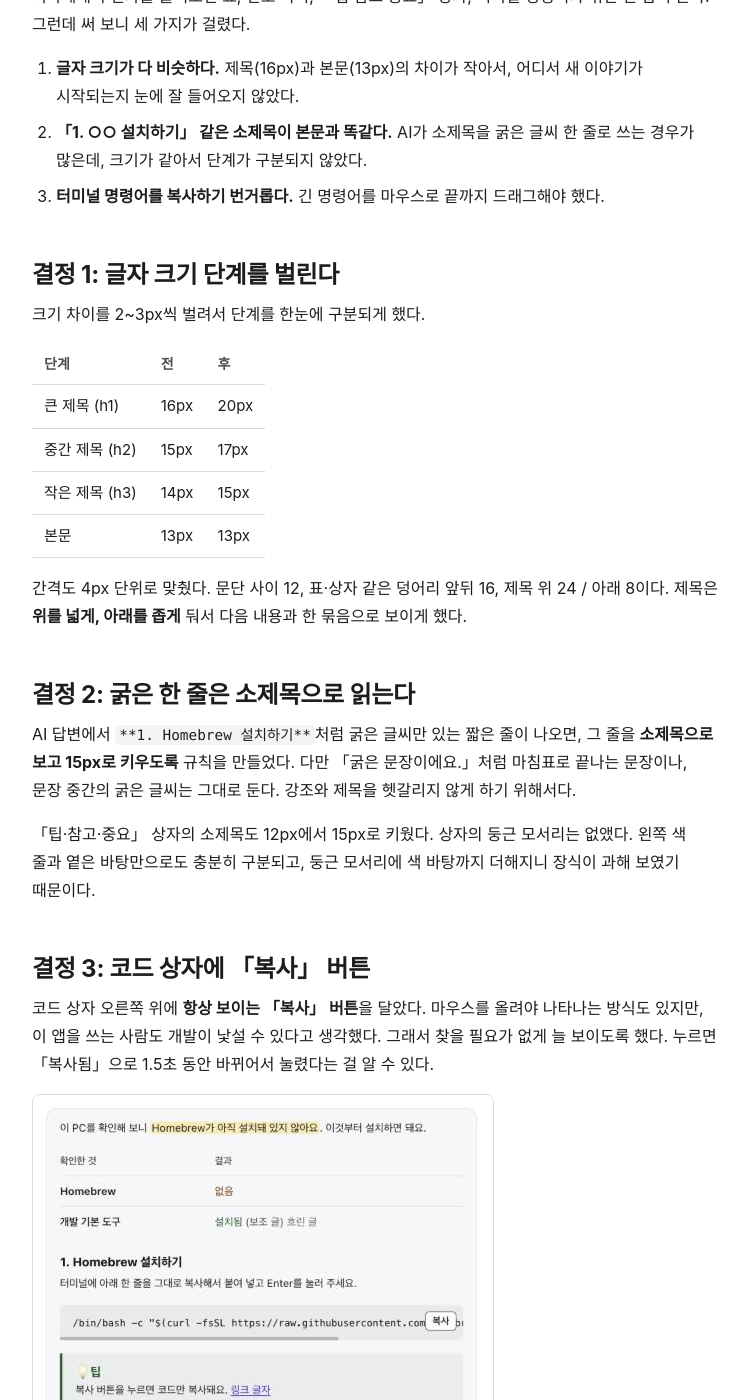
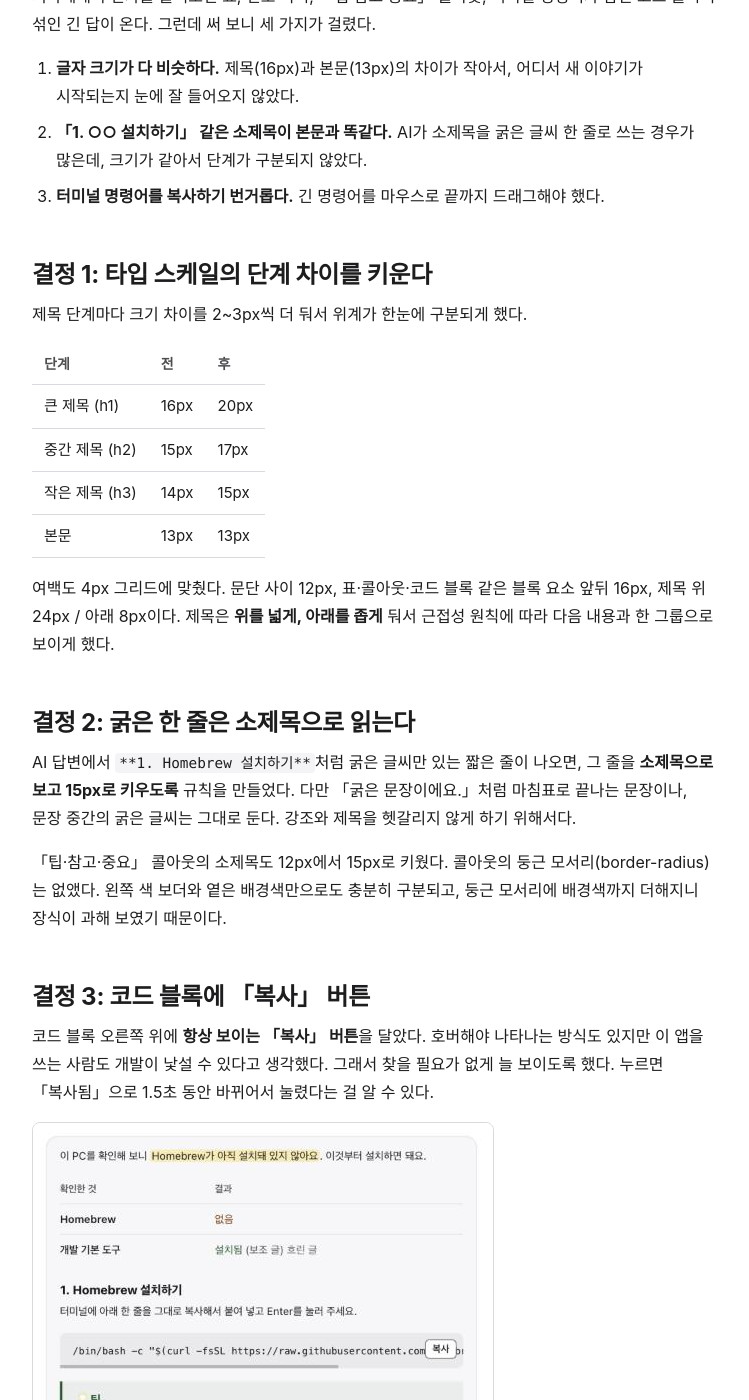
Before and after one commit to leeruji/leeruji.github.io, a Jekyll site: the page built from _posts/2026-10-15-shisa-chat-readability.md, in a window 1280 px wide and 1400 px high, scrolled down 539 px. Shown: the whole window, without its empty margins (264-1013 px from the left). Built offline with Jekyll 4.4.1, drawn with Linux system fonts in a browser that asks for light colours; some of the changed text lies outside the part shown.

Commit message:
fix: 시사 글 UI 용어 정리, 미리 알림 단락 빼기
Co-Authored-By: Claude Opus 5.5 <noreply@anthropic.com>

```diff
--- a/_posts/2026-10-15-shisa-chat-readability.md
+++ b/_posts/2026-10-15-shisa-chat-readability.md
@@ -9,15 +9,15 @@ tags: [시사 비서, UI, 접근성, Claude Code]
 
 ## 문제: 답변이 다 비슷해 보인다
 
-시사에게 무언가를 물어보면 표, 번호 목록, 「팁·참고·중요」 상자, 터미널 명령어가 섞인 긴 답이 온다. 그런데 써 보니 세 가지가 걸렸다.
+시사에게 무언가를 물어보면 표, 번호 목록, 「팁·참고·중요」 콜아웃, 터미널 명령어가 담긴 코드 블록이 섞인 긴 답이 온다. 그런데 써 보니 세 가지가 걸렸다.
 
 1. **글자 크기가 다 비슷하다.** 제목(16px)과 본문(13px)의 차이가 작아서, 어디서 새 이야기가 시작되는지 눈에 잘 들어오지 않았다.
 2. **「1. ○○ 설치하기」 같은 소제목이 본문과 똑같다.** AI가 소제목을 굵은 글씨 한 줄로 쓰는 경우가 많은데, 크기가 같아서 단계가 구분되지 않았다.
 3. **터미널 명령어를 복사하기 번거롭다.** 긴 명령어를 마우스로 끝까지 드래그해야 했다.
 
-## 결정 1: 글자 크기 단계를 벌린다
+## 결정 1: 타입 스케일의 단계 차이를 키운다
 
-크기 차이를 2~3px씩 벌려서 단계를 한눈에 구분되게 했다.
+제목 단계마다 크기 차이를 2~3px씩 더 둬서 위계가 한눈에 구분되게 했다.
 
 | 단계 | 전 | 후 |
 |---|---|---|
@@ -26,17 +26,17 @@ tags: [시사 비서, UI, 접근성, Claude Code]
 | 작은 제목 (h3) | 14px | 15px |
 | 본문 | 13px | 13px |
 
-간격도 4px 단위로 맞췄다. 문단 사이 12, 표·상자 같은 덩어리 앞뒤 16, 제목 위 24 / 아래 8이다. 제목은 **위를 넓게, 아래를 좁게** 둬서 다음 내용과 한 묶음으로 보이게 했다.
+여백도 4px 그리드에 맞췄다. 문단 사이 12px, 표·콜아웃·코드 블록 같은 블록 요소 앞뒤 16px, 제목 위 24px / 아래 8px이다. 제목은 **위를 넓게, 아래를 좁게** 둬서 근접성 원칙에 따라 다음 내용과 한 그룹으로 보이게 했다.
 
 ## 결정 2: 굵은 한 줄은 소제목으로 읽는다
 
 AI 답변에서 `**1. Homebrew 설치하기**`처럼 굵은 글씨만 있는 짧은 줄이 나오면, 그 줄을 **소제목으로 보고 15px로 키우도록** 규칙을 만들었다. 다만 「굵은 문장이에요.」처럼 마침표로 끝나는 문장이나, 문장 중간의 굵은 글씨는 그대로 둔다. 강조와 제목을 헷갈리지 않게 하기 위해서다.
 
-「팁·참고·중요」 상자의 소제목도 12px에서 15px로 키웠다. 상자의 둥근 모서리는 없앴다. 왼쪽 색 줄과 옅은 바탕만으로도 충분히 구분되고, 둥근 모서리에 색 바탕까지 더해지니 장식이 과해 보였기 때문이다.
+「팁·참고·중요」 콜아웃의 소제목도 12px에서 15px로 키웠다. 콜아웃의 둥근 모서리(border-radius)는 없앴다. 왼쪽 색 보더와 옅은 배경색만으로도 충분히 구분되고, 둥근 모서리에 배경색까지 더해지니 장식이 과해 보였기 때문이다.
 
-## 결정 3: 코드 상자에 「복사」 버튼
+## 결정 3: 코드 블록에 「복사」 버튼
 
-코드 상자 오른쪽 위에 **항상 보이는 「복사」 버튼**을 달았다. 마우스를 올려야 나타나는 방식도 있지만, 이 앱을 쓰는 사람도 개발이 낯설 수 있다고 생각했다. 그래서 찾을 필요가 없게 늘 보이도록 했다. 누르면 「복사됨」으로 1.5초 동안 바뀌어서 눌렸다는 걸 알 수 있다.
+코드 블록 오른쪽 위에 **항상 보이는 「복사」 버튼**을 달았다. 호버해야 나타나는 방식도 있지만 이 앱을 쓰는 사람도 개발이 낯설 수 있다고 생각했다. 그래서 찾을 필요가 없게 늘 보이도록 했다. 누르면 「복사됨」으로 1.5초 동안 바뀌어서 눌렸다는 걸 알 수 있다.
 
 ![밝은 화면: 커진 소제목, 복사 버튼, 모서리 없는 콜아웃](/assets/img/2026-10-15-chat-light.png)
 
@@ -44,16 +44,12 @@ AI 답변에서 `**1. Homebrew 설치하기**`처럼 굵은 글씨만 있는 짧
 
 ## 결정 4: 색 대비는 AAA를 목표로
 
-이왕 손대는 김에 앱 전체 색을 **WCAG 대비 기준**으로 점검했다. 글자와 바탕의 밝기 차이를 숫자로 재는 기준인데, AA는 4.5:1, 더 엄격한 AAA는 7:1 이상이다.
+이왕 손대는 김에 앱 전체 색을 **WCAG 대비 기준**으로 점검했다. 텍스트와 배경의 밝기 차이를 숫자로 재는 기준인데 AA는 4.5:1, 더 엄격한 AAA는 7:1 이상이다.
 
-- 밝은·어두운 테마의 주요 글자·바탕 조합 83개를 계산했다. **75개는 AAA, 나머지 8개는 AA**다.
-- AA로 남긴 8개는 일부러 남겼다. 모두 가장 흐린 보조 글자(시각, 경로 같은 정보)다. 이것까지 AAA로 올리면 보조 글자와 일반 회색 글자의 차이가 사라져서 **위계가 무너진다.** 접근성과 위계 사이에서 고른 절충이다.
-- 어두운 테마에서는 포인트 색 버튼의 글자를 흰색에서 검정으로 바꿨다. 밝은 보라 바탕 위의 흰 글자는 대비가 3:1 정도밖에 안 나왔다.
-- 「팁·참고·중요」 상자의 바탕을 10%에서 6%로 더 옅게 했다. 그래야 색 글자 소제목이 7:1을 넘었다.
-
-## 덜어낸 것: 아이폰 미리 알림 연동
-
-전에 만든 **파스타 타이머**에는 끝날 때 아이폰·애플워치 「미리 알림」으로도 울리게 하는 연동이 있었다. 처음 쓸 때 권한을 묻는 창이 뜨고, 상태를 몇 초마다 확인하는 등 구조가 복잡했다. 막상 써 보니 맥 알람만으로 충분해서 **과감히 뺐다.** 기능을 더하는 것만큼 빼는 판단도 중요하다는 걸 다시 느꼈다.
+- 밝은·어두운 테마의 주요 텍스트·배경 조합 83개를 계산했다. **75개는 AAA, 나머지 8개는 AA**다.
+- AA로 남긴 8개는 일부러 남겼다. 모두 가장 흐린 보조 텍스트(시각, 경로 같은 정보)다. 이것까지 AAA로 올리면 보조 텍스트와 일반 회색 텍스트의 차이가 사라져서 **위계가 무너진다.** 접근성과 위계 사이에서 고른 절충이다.
+- 어두운 테마에서는 액센트 색 버튼의 레이블을 흰색에서 검정으로 바꿨다. 밝은 보라 배경 위의 흰 텍스트는 대비가 3:1 정도밖에 안 나왔다.
+- 「팁·참고·중요」 콜아웃의 배경색 농도를 10%에서 6%로 낮췄다. 그래야 색이 들어간 소제목이 7:1을 넘었다.
 
 ## 배운 점
 
```
